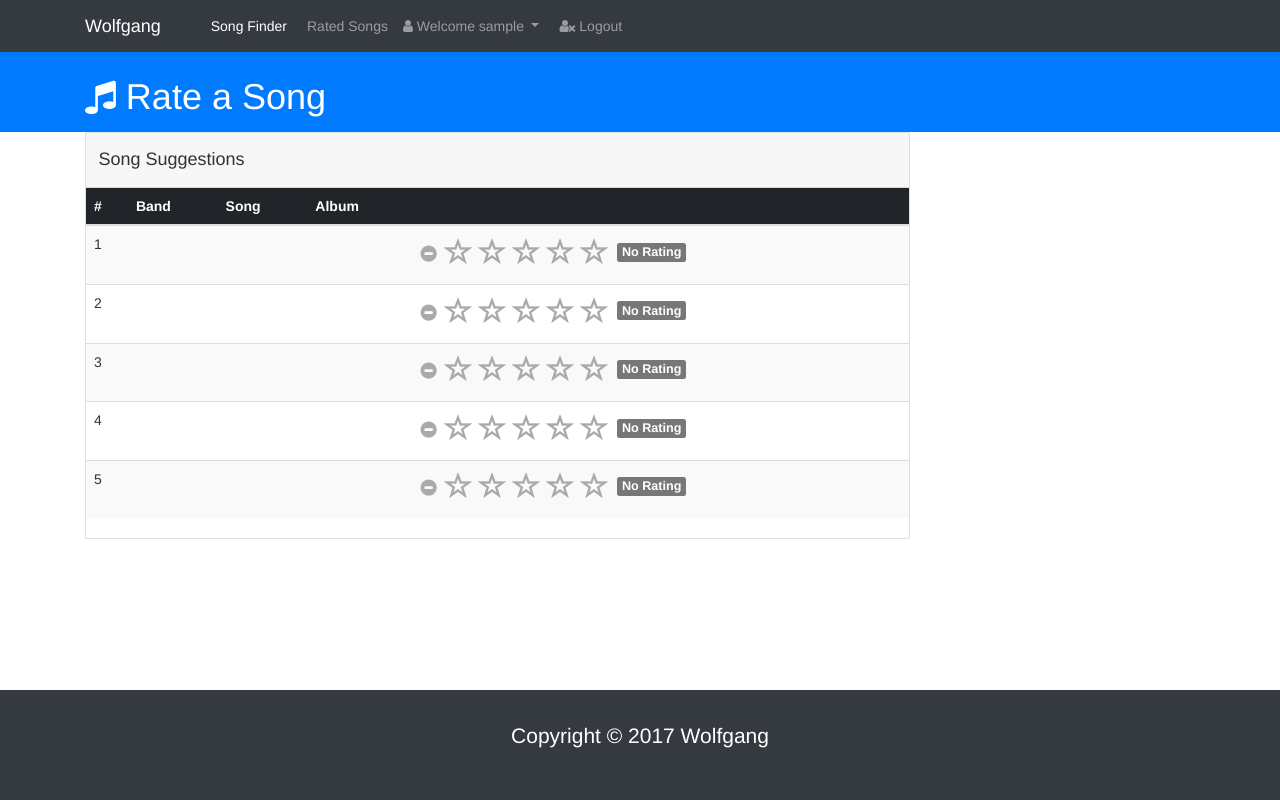
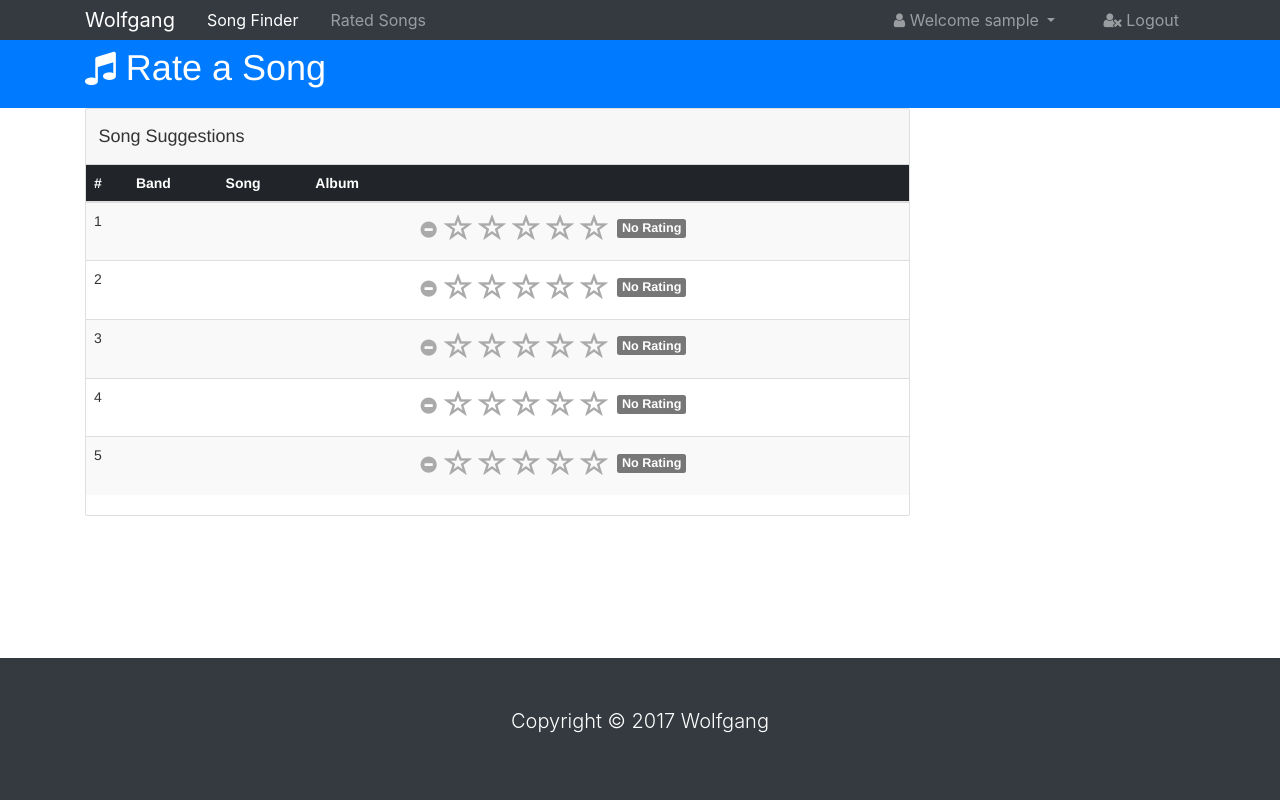
Before and after one commit to dylanelznic/MusicSuggestionApp, a Flask app: page / in a window 1280 px wide. Run offline with Flask 2, Linux system fonts and the light colour scheme; a user stored in the database is signed in; some libraries are stand-ins or nearby versions.

Commit message:
Fixed bootstrap discrepancies

```diff
--- a/static/css/base.css
+++ b/static/css/base.css
@@ -1,11 +1,6 @@
 html, body {
   margin: 0;
   height: 100%;
-}
-
-.navbar {
-    margin: 0;
-    border-radius: 0;
 }
 
 .btn {
@@ -25,3 +20,71 @@ html, body {
     from { background-color: #d8e9ff; }
     to { background-color: white; }
 }
+
+/* Bootstrap Fix */
+.navbar {
+    margin: 0;
+    border-radius: 0;
+    height: 40px;
+    min-height: 40px;
+    font-size: 16px;
+    font-weight: 400;
+    font-family: -apple-system, BlinkMacSystemFont, "Segoe UI", Roboto, "Helvetica Neue", Arial, sans-serif, "Apple Color Emoji", "Segoe UI Emoji", "Segoe UI Symbol";
+}
+
+#navbarNav {
+    padding-left: 0;
+}
+
+.navbar-brand {
+    font-size: 20px;
+    padding-right: 0;
+    margin-right: 16px;
+}
+
+.nav-item {
+    padding-left: 8px !important;
+    padding-right: 8px !important;
+}
+
+.nav-link {
+    padding-left: 8px !important;
+    padding-right: 8px !important;
+    padding-top: 0px !important;
+    padding-bottom: 0px !important;
+}
+
+.dropdown {
+    margin-right: 16px !important;
+}
+
+h1 {
+    margin-top: 0px;
+    margin-bottom: 8px;
+    height: 44px !important;
+}
+
+#main-header {
+    height: 68px;
+    min-height: 68px;
+    padding-top: 8px !important;
+    padding-bottom: 8px !important;
+}
+
+#main-header .container .row {
+    height: 52px !important;
+}
+
+#main-footer {
+    height: 142px !important;
+    padding: 48px !important;
+    margin-top: 48px !important;
+    font-weight: 300 !important;
+    font-family: -apple-system, BlinkMacSystemFont, "Segoe UI", Roboto, "Helvetica Neue", Arial, sans-serif, "Apple Color Emoji", "Segoe UI Emoji", "Segoe UI Symbol";
+}
+
+.lead {
+    height: 30px !important;
+    margin-bottom: 16px !important;
+    font-size: 20px !important;
+}
--- a/templates/index.html
+++ b/templates/index.html
@@ -12,7 +12,7 @@
       <link rel="stylesheet" type="text/css" href="{{ url_for('static', filename='css/bootstrap.css') }}">
       <link rel="stylesheet" type="text/css" href="{{ url_for('static', filename='css/star-rating.css') }}">
 
-      <link href="http://netdna.bootstrapcdn.com/bootstrap/3.3.6/css/bootstrap.css" rel="stylesheet">
+      <link href="http://netdna.bootstrapcdn.com/bootstrap/3.3.7/css/bootstrap.css" rel="stylesheet">
       <link href="{{ url_for('static', filename='star-plugin/css/star-rating.css') }}" media="all" rel="stylesheet" type="text/css" />
 
       <!-- optionally if you need to use a theme, then include the theme file as mentioned below -->
@@ -39,13 +39,13 @@
             <div class="collapse navbar-collapse" id="navbarNav">
               <ul class="navbar-nav">
                 <li class="nav-item px-2">
-                <a href="index.html" class="nav-link active">Song Finder</a>
+                  <a href="/index" class="nav-link active">Song Finder</a>
                 <li class="nav-item px-2">
                   <a href="/#" class="nav-link">Rated Songs</a>
                 </li>
               </ul>
 
-            <ul class="navbar-nav ml-auto">
+              <ul class="navbar-nav navbar-right ml-auto">
                 <li class="nav-item dropdown mr-3">
                   <a href="#" class="nav-link dropdown-toggle" data-toggle="dropdown">
                     <i class="fa fa-user"></i> Welcome {{ user_username }}
--- a/templates/profile.html
+++ b/templates/profile.html
@@ -23,7 +23,7 @@
       <div class="collapse navbar-collapse" id="navbarNav">
         <ul class="navbar-nav">
           <li class="nav-item px-2">
-            <a href="index.html" class="nav-link">Song Finder</a>
+            <a href="/index" class="nav-link">Song Finder</a>
           </li>
           <li class="nav-item px-2">
             <a href="posts.html" class="nav-link">Rated Songs</a>
```
Lines whose indentation alone changed are shown as unchanged.
